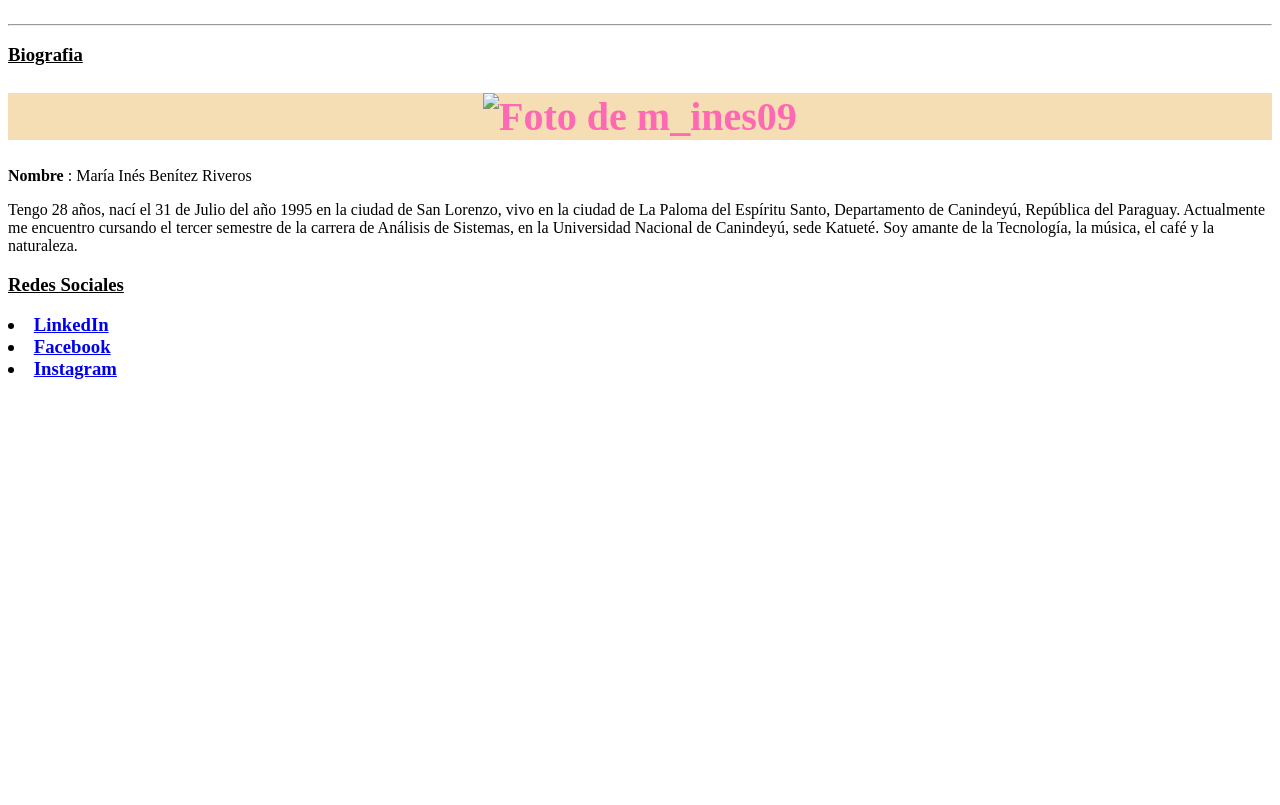
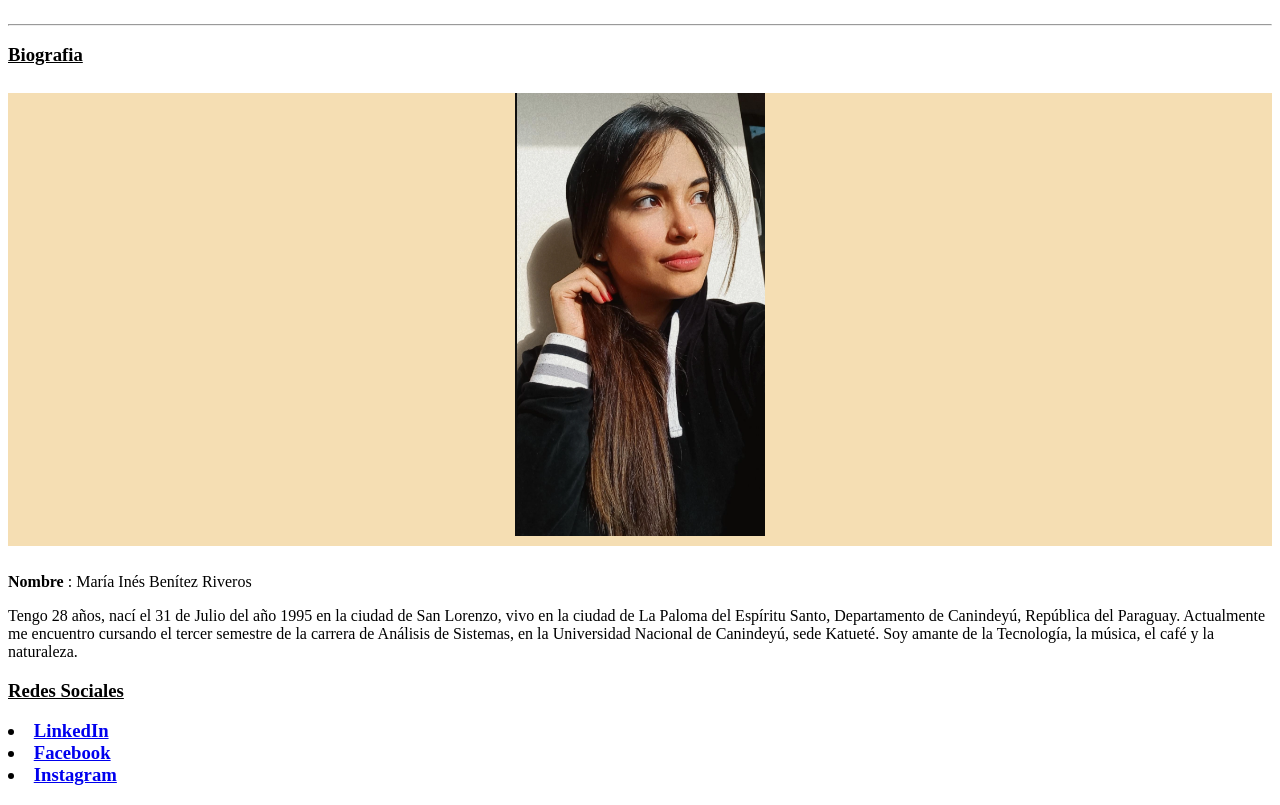
Before and after one commit to mbenitezri/mbenitezri.github.io, a plain HTML site: page index.html in a window 1280 px wide. Shown: the part 77-882 px from the top of the page. Before the commit the page ends 800 px from the top, so only its background shows below. Drawn offline with Linux system fonts and the light colour scheme.

Commit message:
Add files via upload

```diff
--- a/index.html
+++ b/index.html
@@ -21,7 +21,7 @@
 	<h1 align="center">Bienvenidos</h1>
 	<hr>
 	<h3><ins>Biografia</ins></h3>
-	<h1 align=""><img src ="file:///C:/Users/INES-BENITEZ/Desktop/IMG_20220604_142249_463.webp" alt="Foto de m_ines09" width="250"></h1>
+	<h1 align=""><img src ="./img/foto.png" alt="Foto de m_ines09" width="250"></h1>
 
 	<p><b>Nombre</b> : María Inés Benítez Riveros</p>
 	<p>Tengo 28 años, nací el 31 de Julio del año 1995 en la ciudad de San Lorenzo, vivo en la ciudad de La Paloma del Espíritu Santo, Departamento de Canindeyú, República del Paraguay. Actualmente me encuentro cursando el tercer semestre de la carrera de Análisis de Sistemas, en la Universidad Nacional de Canindeyú, sede Katueté. Soy amante de la Tecnología, la música, el café y la naturaleza.
```
Also changed, not shown: img/foto.png (added).
